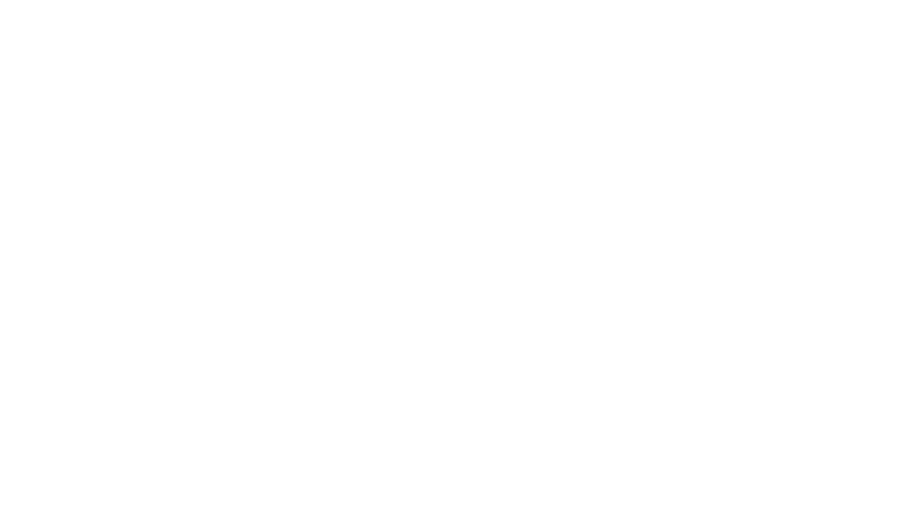
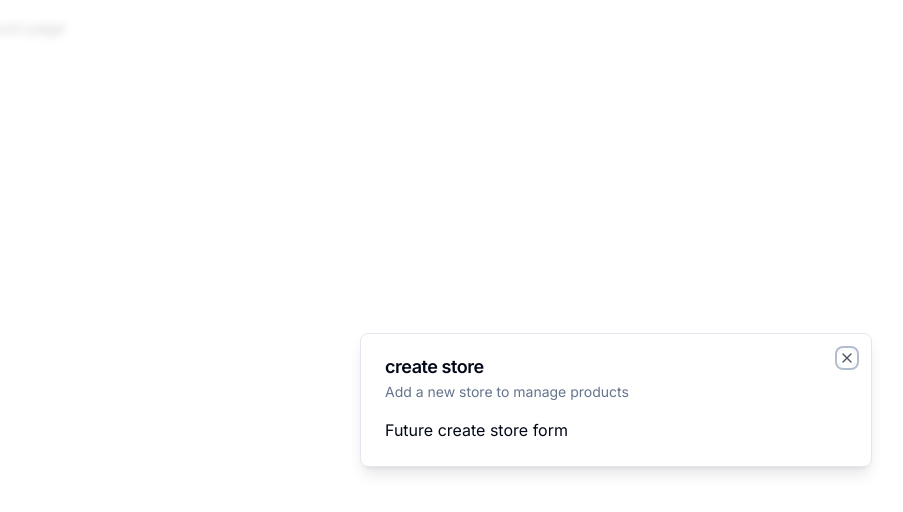
Before and after one commit to liuxin85/ecommerce-admin, a Next.js app: page / in a window 1280 px wide. Shown: the top 512 px of the page, without its empty margins (24-927 px from the left). Built offline with nearby package versions, Linux system fonts and the light colour scheme.

Commit message:
build modal and modal provider

```diff
--- a/app/(root)/page.tsx
+++ b/app/(root)/page.tsx
@@ -1,11 +1,19 @@
-import { UserButton } from "@clerk/nextjs";
+"use client";
+
+import { useEffect } from "react";
+import { useStoreModal } from "@/hooks/use-store-modal";
 
 const SetupPage = () => {
-  return (
-    <div className="p-4">
-      <UserButton afterSignOutUrl="/" />
-    </div>
-  );
+  const onOpen = useStoreModal((state) => state.onOpen);
+  const isOpen = useStoreModal((state) => state.isOpen);
+
+  useEffect(() => {
+    if (!isOpen) {
+      onOpen();
+    }
+  }, [isOpen, onOpen]);
+
+  return <div className="p-4">root page</div>;
 };
 
 export default SetupPage;
--- a/app/layout.tsx
+++ b/app/layout.tsx
@@ -1,25 +1,30 @@
-import './globals.css'
-import type { Metadata } from 'next'
-import { Inter } from 'next/font/google'
-import { ClerkProvider } from '@clerk/nextjs'
+import "./globals.css";
+import type { Metadata } from "next";
+import { Inter } from "next/font/google";
+import { ClerkProvider } from "@clerk/nextjs";
 
-const inter = Inter({ subsets: ['latin'] })
+import { ModalProvider } from "@/providers/modal-provider";
+
+const inter = Inter({ subsets: ["latin"] });
 
 export const metadata: Metadata = {
-  title: 'Admin Dashboard',
-  description: 'Admin Dashboard',
-}
+  title: "Admin Dashboard",
+  description: "Admin Dashboard",
+};
 
 export default function RootLayout({
   children,
 }: {
-  children: React.ReactNode
+  children: React.ReactNode;
 }) {
   return (
     <ClerkProvider>
-    <html lang="en">
-      <body className={inter.className}>{children}</body>
-    </html>
+      <html lang="en">
+        <body className={inter.className}>
+          <ModalProvider />
+          {children}
+        </body>
+      </html>
     </ClerkProvider>
-  )
+  );
 }
--- /dev/null
+++ b/components/modals/store-modal.tsx
@@ -0,0 +1,19 @@
+"use client";
+
+import { useStoreModal } from "@/hooks/use-store-modal";
+import { Modal } from "@/components/ui/modal";
+
+export const StoreModal = () => {
+  const storeModal = useStoreModal();
+
+  return (
+    <Modal
+      title="create store"
+      description="Add a new store to manage products"
+      isOpen={storeModal.isOpen}
+      onClose={storeModal.onClose}
+    >
+      Future create store form
+    </Modal>
+  );
+};
--- /dev/null
+++ b/components/ui/dialog.tsx
@@ -0,0 +1,123 @@
+"use client"
+
+import * as React from "react"
+import * as DialogPrimitive from "@radix-ui/react-dialog"
+import { X } from "lucide-react"
+
+import { cn } from "@/lib/utils"
+
+const Dialog = DialogPrimitive.Root
+
+const DialogTrigger = DialogPrimitive.Trigger
+
+const DialogPortal = ({
+  className,
+  ...props
+}: DialogPrimitive.DialogPortalProps) => (
+  <DialogPrimitive.Portal className={cn(className)} {...props} />
+)
+DialogPortal.displayName = DialogPrimitive.Portal.displayName
+
+const DialogOverlay = React.forwardRef<
+  React.ElementRef<typeof DialogPrimitive.Overlay>,
+  React.ComponentPropsWithoutRef<typeof DialogPrimitive.Overlay>
+>(({ className, ...props }, ref) => (
+  <DialogPrimitive.Overlay
+    ref={ref}
+    className={cn(
+      "fixed inset-0 z-50 bg-background/80 backdrop-blur-sm data-[state=open]:animate-in data-[state=closed]:animate-out data-[state=closed]:fade-out-0 data-[state=open]:fade-in-0",
+      className
+    )}
+    {...props}
+  />
+))
+DialogOverlay.displayName = DialogPrimitive.Overlay.displayName
+
+const DialogContent = React.forwardRef<
+  React.ElementRef<typeof DialogPrimitive.Content>,
+  React.ComponentPropsWithoutRef<typeof DialogPrimitive.Content>
+>(({ className, children, ...props }, ref) => (
+  <DialogPortal>
+    <DialogOverlay />
+    <DialogPrimitive.Content
+      ref={ref}
+      className={cn(
+        "fixed left-[50%] top-[50%] z-50 grid w-full max-w-lg translate-x-[-50%] translate-y-[-50%] gap-4 border bg-background p-6 shadow-lg duration-200 data-[state=open]:animate-in data-[state=closed]:animate-out data-[state=closed]:fade-out-0 data-[state=open]:fade-in-0 data-[state=closed]:zoom-out-95 data-[state=open]:zoom-in-95 data-[state=closed]:slide-out-to-left-1/2 data-[state=closed]:slide-out-to-top-[48%] data-[state=open]:slide-in-from-left-1/2 data-[state=open]:slide-in-from-top-[48%] sm:rounded-lg md:w-full",
+        className
+      )}
+      {...props}
+    >
+      {children}
+      <DialogPrimitive.Close className="absolute right-4 top-4 rounded-sm opacity-70 ring-offset-background transition-opacity hover:opacity-100 focus:outline-none focus:ring-2 focus:ring-ring focus:ring-offset-2 disabled:pointer-events-none data-[state=open]:bg-accent data-[state=open]:text-muted-foreground">
+        <X className="h-4 w-4" />
+        <span className="sr-only">Close</span>
+      </DialogPrimitive.Close>
+    </DialogPrimitive.Content>
+  </DialogPortal>
+))
+DialogContent.displayName = DialogPrimitive.Content.displayName
+
+const DialogHeader = ({
+  className,
+  ...props
+}: React.HTMLAttributes<HTMLDivElement>) => (
+  <div
+    className={cn(
+      "flex flex-col space-y-1.5 text-center sm:text-left",
+      className
+    )}
+    {...props}
+  />
+)
+DialogHeader.displayName = "DialogHeader"
+
+const DialogFooter = ({
+  className,
+  ...props
+}: React.HTMLAttributes<HTMLDivElement>) => (
+  <div
+    className={cn(
+      "flex flex-col-reverse sm:flex-row sm:justify-end sm:space-x-2",
+      className
+    )}
+    {...props}
+  />
+)
+DialogFooter.displayName = "DialogFooter"
+
+const DialogTitle = React.forwardRef<
+  React.ElementRef<typeof DialogPrimitive.Title>,
+  React.ComponentPropsWithoutRef<typeof DialogPrimitive.Title>
+>(({ className, ...props }, ref) => (
+  <DialogPrimitive.Title
+    ref={ref}
+    className={cn(
+      "text-lg font-semibold leading-none tracking-tight",
+      className
+    )}
+    {...props}
+  />
+))
+DialogTitle.displayName = DialogPrimitive.Title.displayName
+
+const DialogDescription = React.forwardRef<
+  React.ElementRef<typeof DialogPrimitive.Description>,
+  React.ComponentPropsWithoutRef<typeof DialogPrimitive.Description>
+>(({ className, ...props }, ref) => (
+  <DialogPrimitive.Description
+    ref={ref}
+    className={cn("text-sm text-muted-foreground", className)}
+    {...props}
+  />
+))
+DialogDescription.displayName = DialogPrimitive.Description.displayName
+
+export {
+  Dialog,
+  DialogTrigger,
+  DialogContent,
+  DialogHeader,
+  DialogFooter,
+  DialogTitle,
+  DialogDescription,
+}
--- /dev/null
+++ b/components/ui/modal.tsx
@@ -0,0 +1,43 @@
+"use client";
+
+import {
+  Dialog,
+  DialogContent,
+  DialogHeader,
+  DialogTitle,
+  DialogDescription
+} from "@/components/ui/dialog";
+
+interface ModalProps {
+  title: string;
+  description: string;
+  isOpen: boolean;
+  onClose: () => void;
+  children?: React.ReactNode;
+}
+
+export const Modal: React.FC<ModalProps> = ({
+  title,
+  description,
+  isOpen,
+  onClose,
+  children,
+}) => {
+  const onChange = (open: boolean) => {
+    if (!open) {
+      onClose();
+    }
+  };
+
+  return (
+    <Dialog open={isOpen} onOpenChange={onChange}>
+      <DialogContent>
+        <DialogHeader>
+          <DialogTitle>{title}</DialogTitle>
+          <DialogDescription>{description}</DialogDescription>
+        </DialogHeader>
+        <div>{children}</div>
+      </DialogContent>
+    </Dialog>
+  );
+};
--- /dev/null
+++ b/hooks/use-store-modal.tsx
@@ -0,0 +1,13 @@
+import { create } from "zustand";
+
+interface useStoreModalStore {
+  isOpen: boolean;
+  onOpen: () => void;
+  onClose: () => void;
+}
+
+export const useStoreModal = create<useStoreModalStore>((set) => ({
+  isOpen: false,
+  onOpen: () => set({ isOpen: true }),
+  onClose: () => set({ isOpen: false }),
+}));
--- a/package.json
+++ b/package.json
@@ -10,6 +10,7 @@
   },
   "dependencies": {
     "@clerk/nextjs": "^4.23.1",
+    "@radix-ui/react-dialog": "^1.0.4",
     "@radix-ui/react-slot": "^1.0.2",
     "@types/node": "20.4.5",
     "@types/react": "18.2.16",
@@ -27,6 +28,7 @@
     "tailwind-merge": "^1.14.0",
     "tailwindcss": "3.3.3",
     "tailwindcss-animate": "^1.0.6",
-    "typescript": "5.1.6"
+    "typescript": "5.1.6",
+    "zustand": "^4.3.9"
   }
 }
--- /dev/null
+++ b/providers/modal-provider.tsx
@@ -0,0 +1,22 @@
+"use client";
+
+import { useState, useEffect } from "react";
+
+import { StoreModal } from "@/components/modals/store-modal";
+
+export const ModalProvider = () => {
+  const [isMounted, setIsMounted] = useState(false);
+
+  useEffect(() => {
+    setIsMounted(true);
+  }, []);
+
+  if (!isMounted) {
+    return null;
+  }
+  return (
+    <>
+      <StoreModal />
+    </>
+  );
+};
```
Also changed, not shown: 1 other file (tests, documents, lock files or other folders).
